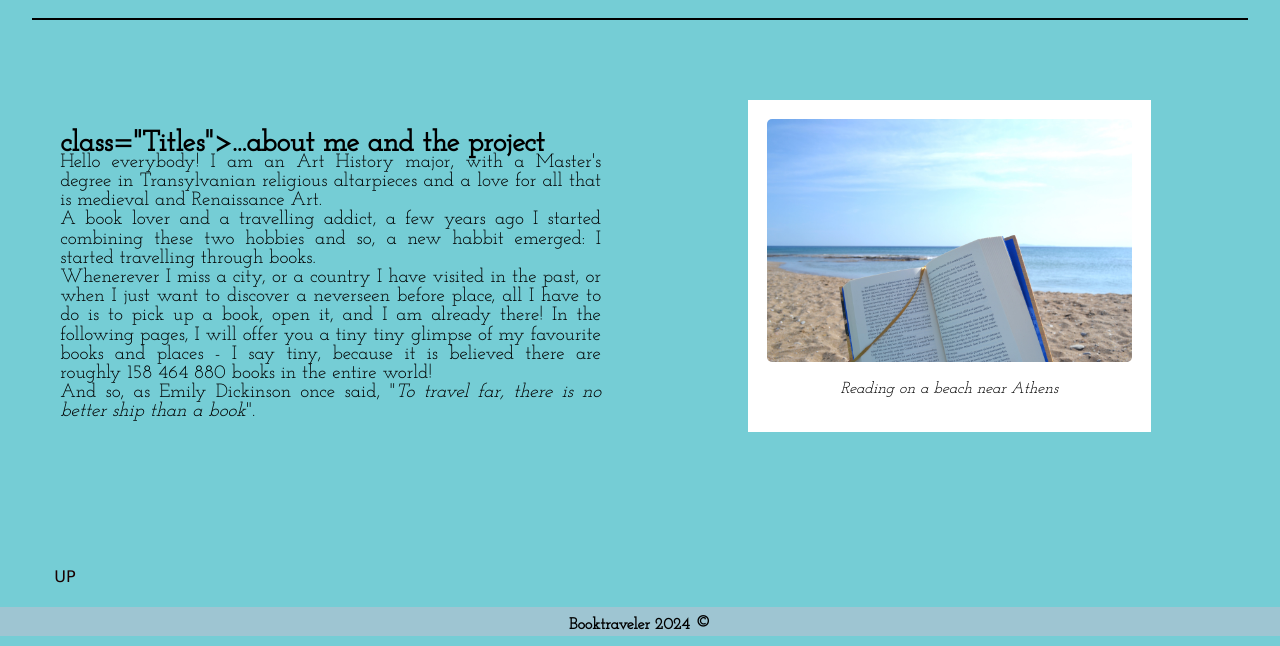
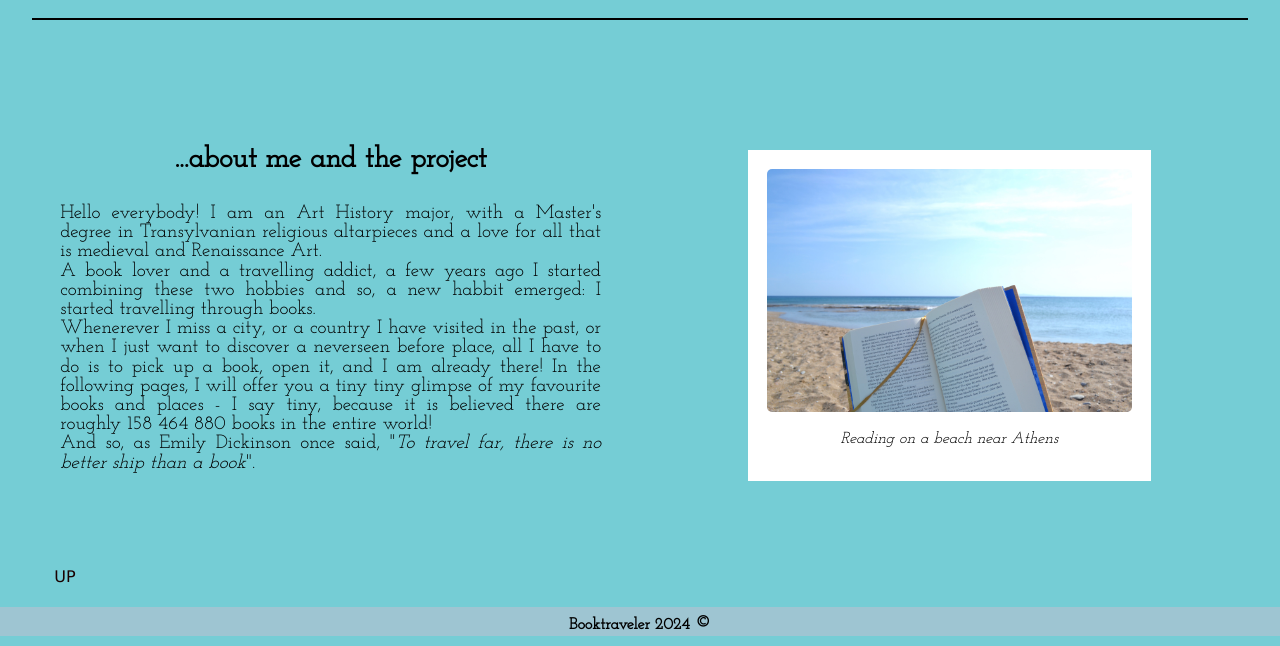
Before and after one commit to LuizaLuiza25/project2.0, a plain HTML site: page About.html in a window 1280 px wide. Shown: the part 164-810 px from the top of the page. Drawn offline with Linux system fonts and the light colour scheme.

Commit message:
Update About.html

```diff
--- a/About.html
+++ b/About.html
@@ -56,7 +56,7 @@
                     <!--FIRST ARTICLE-->
 
                                     <article class="allarticles">
-                                        <h2> class="Titles">...about me and the project</h2>
+                                        <h2 class="Titles">...about me and the project</h2>
                                         <p>Hello everybody! I am an Art History major, with a Master's degree in Transylvanian religious altarpieces and a love for all that is medieval and Renaissance Art. <br> A book lover and a travelling addict, a few years ago I started combining these two hobbies and so, a new habbit emerged: I started travelling through books.<br>
                                          Whenerever I miss a city, or a country I have visited in the past, or  when I just want to discover a neverseen before place, all I have to do is to pick up a book, open it, and I am already there!
                                 In the following pages, I will offer you a tiny tiny glimpse of my favourite books and places - I say tiny, because it is believed there are roughly 158 464 880 books in the entire world! <br>
```
